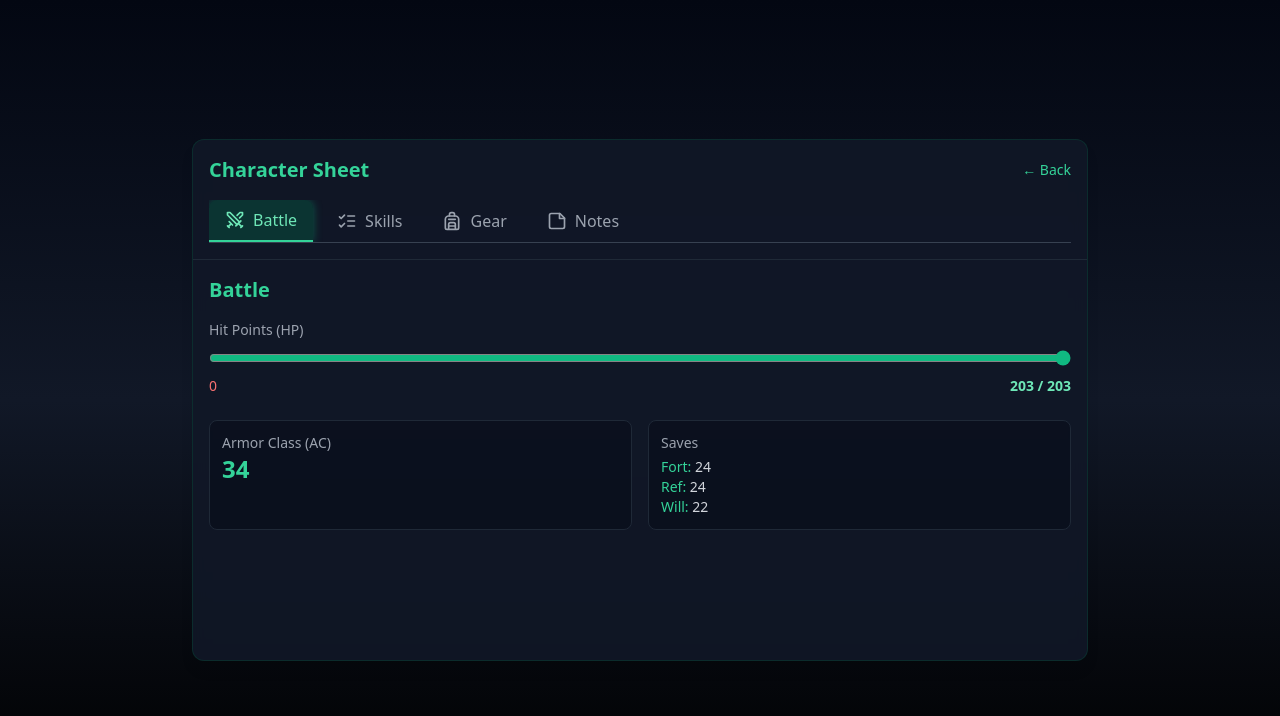
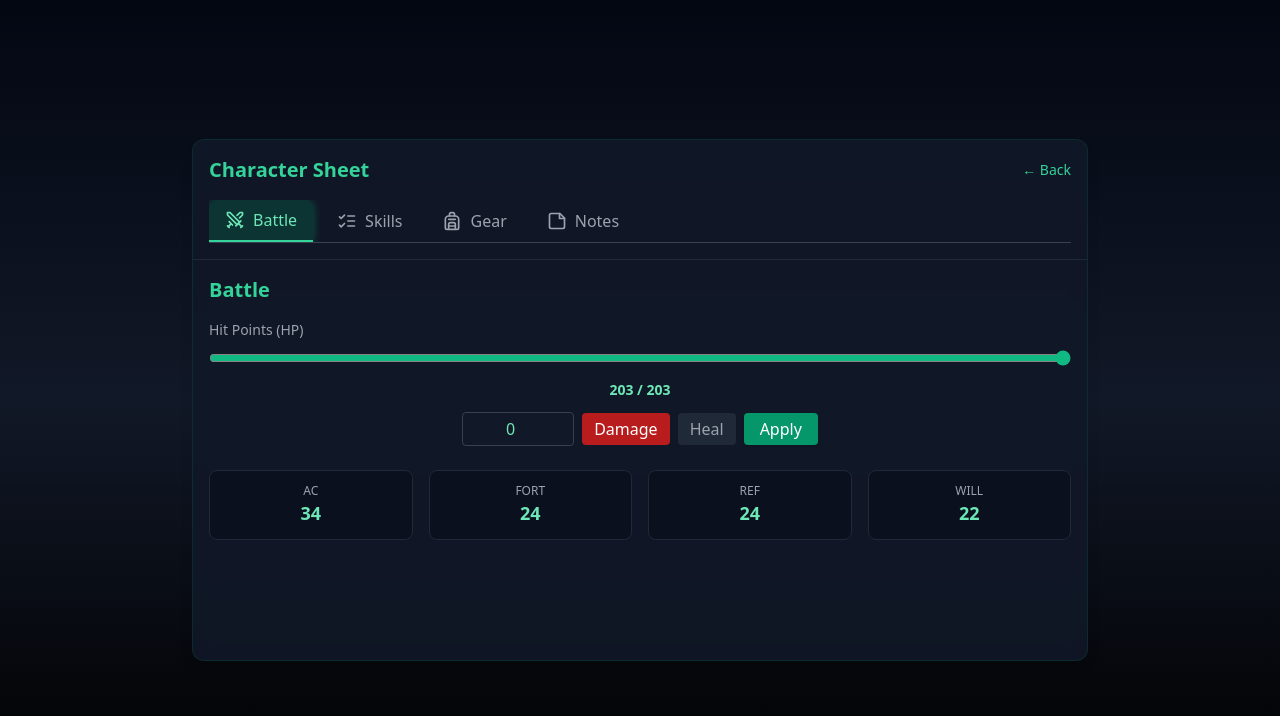
Before and after one commit to rlindgaard-collab/Karandras, a React (Vite) app: page /character-sheet in a window 1280 px wide. Shown: the top 716 px of the page. Built offline with nearby package versions, Linux system fonts and the light colour scheme.

Commit message:
Updated CharacterSheetPage.tsx

```diff
--- a/src/pages/CharacterSheetPage.tsx
+++ b/src/pages/CharacterSheetPage.tsx
@@ -1,6 +1,6 @@
 import { useState } from "react";
 import { Card, CardContent, CardHeader, CardTitle } from "../components/Card";
-import { Swords, ListChecks, Backpack, StickyNote, Shield } from "lucide-react";
+import { Swords, ListChecks, Backpack, StickyNote } from "lucide-react";
 import { Link } from "react-router-dom";
 import { characterData } from "../data/characterData";
 
@@ -12,10 +12,15 @@ const tabs = [
 ] as const;
 
 type TabId = typeof tabs[number]["id"];
+type Mode = "damage" | "healing";
 
 export default function CharacterSheetPage() {
   const [activeTab, setActiveTab] = useState<TabId>("battle");
+
+  // HP state
   const [currentHP, setCurrentHP] = useState(characterData.hp);
+  const [changeAmount, setChangeAmount] = useState<number>(0);
+  const [mode, setMode] = useState<Mode>("damage");
 
   return (
     <div className="min-h-screen flex items-center justify-center bg-gradient-to-b from-gray-950 via-gray-900 to-black text-gray-200 p-4 sm:p-6">
@@ -34,7 +39,7 @@ export default function CharacterSheetPage() {
             </Link>
           </div>
 
-          {/* Tabs – mobilvenlige */}
+          {/* Tabs */}
           <div className="mt-4 flex gap-2 border-b border-gray-700 overflow-x-auto scrollbar-hide">
             {tabs.map((tab) => {
               const Icon = tab.icon;
@@ -64,11 +69,13 @@ export default function CharacterSheetPage() {
                 Battle
               </h2>
 
-              {/* HP Slider */}
+              {/* HP Controls */}
               <div className="mb-6">
                 <label className="block mb-2 text-sm font-medium text-gray-400">
                   Hit Points (HP)
                 </label>
+
+                {/* Slider */}
                 <input
                   type="range"
                   min={0}
@@ -77,37 +84,91 @@ export default function CharacterSheetPage() {
                   onChange={(e) => setCurrentHP(Number(e.target.value))}
                   className="w-full accent-emerald-500"
                 />
-                <div className="flex justify-between mt-1 text-sm">
-                  <span className="text-red-400">0</span>
-                  <span className="text-emerald-300 font-semibold">
-                    {currentHP} / {characterData.hp}
-                  </span>
+
+                {/* Display */}
+                <div className="text-center mt-2 text-sm text-emerald-300 font-semibold">
+                  {currentHP} / {characterData.hp}
+                </div>
+
+                {/* Input + Controls */}
+                <div className="flex flex-col sm:flex-row items-center justify-center gap-2 mt-3">
+                  {/* Number input */}
+                  <input
+                    type="number"
+                    value={changeAmount}
+                    onChange={(e) => setChangeAmount(Number(e.target.value))}
+                    className="w-28 text-center bg-gray-900 border border-gray-700 rounded text-emerald-300 px-2 py-1"
+                    placeholder="0"
+                  />
+
+                  {/* Toggle */}
+                  <div className="flex gap-2">
+                    <button
+                      onClick={() => setMode("damage")}
+                      className={`px-3 py-1 rounded ${
+                        mode === "damage"
+                          ? "bg-red-700 text-white"
+                          : "bg-gray-800 text-gray-400"
+                      }`}
+                    >
+                      Damage
+                    </button>
+                    <button
+                      onClick={() => setMode("healing")}
+                      className={`px-3 py-1 rounded ${
+                        mode === "healing"
+                          ? "bg-emerald-700 text-white"
+                          : "bg-gray-800 text-gray-400"
+                      }`}
+                    >
+                      Heal
+                    </button>
+                  </div>
+
+                  {/* Apply */}
+                  <button
+                    onClick={() => {
+                      if (mode === "damage") {
+                        setCurrentHP((hp) => Math.max(0, hp - changeAmount));
+                      } else {
+                        setCurrentHP((hp) =>
+                          Math.min(characterData.hp, hp + changeAmount)
+                        );
+                      }
+                      setChangeAmount(0);
+                    }}
+                    className="px-4 py-1 bg-emerald-600 hover:bg-emerald-700 text-white rounded shadow"
+                  >
+                    Apply
+                  </button>
                 </div>
               </div>
 
-              {/* AC + Saves */}
-              <div className="grid grid-cols-1 sm:grid-cols-2 gap-4">
-                <div className="p-3 rounded-lg border border-gray-800 bg-gray-950/40">
-                  <p className="text-gray-400 text-sm">Armor Class (AC)</p>
-                  <p className="text-2xl font-bold text-emerald-400">
+              {/* AC and Saves */}
+              <div className="grid grid-cols-2 sm:grid-cols-4 gap-4 text-center">
+                <div className="p-3 border border-gray-800 rounded-lg bg-gray-950/40">
+                  <div className="text-xs uppercase text-gray-400">AC</div>
+                  <div className="text-lg font-semibold text-emerald-300">
                     {characterData.ac}
-                  </p>
+                  </div>
                 </div>
-
-                <div className="p-3 rounded-lg border border-gray-800 bg-gray-950/40">
-                  <p className="text-gray-400 text-sm mb-1">Saves</p>
-                  <p className="text-sm">
-                    <span className="text-emerald-400 font-medium">Fort:</span>{" "}
+                <div className="p-3 border border-gray-800 rounded-lg bg-gray-950/40">
+                  <div className="text-xs uppercase text-gray-400">Fort</div>
+                  <div className="text-lg font-semibold text-emerald-300">
                     {characterData.saves.fort}
-                  </p>
-                  <p className="text-sm">
-                    <span className="text-emerald-400 font-medium">Ref:</span>{" "}
+                  </div>
+                </div>
+                <div className="p-3 border border-gray-800 rounded-lg bg-gray-950/40">
+                  <div className="text-xs uppercase text-gray-400">Ref</div>
+                  <div className="text-lg font-semibold text-emerald-300">
                     {characterData.saves.ref}
-                  </p>
-                  <p className="text-sm">
-                    <span className="text-emerald-400 font-medium">Will:</span>{" "}
+                  </div>
+                </div>
+                <div className="p-3 border border-gray-800 rounded-lg bg-gray-950/40">
+                  <div className="text-xs uppercase text-gray-400">Will</div>
+                  <div className="text-lg font-semibold text-emerald-300">
                     {characterData.saves.will}
-                  </p>
+                  </div>
                 </div>
               </div>
             </div>
```
